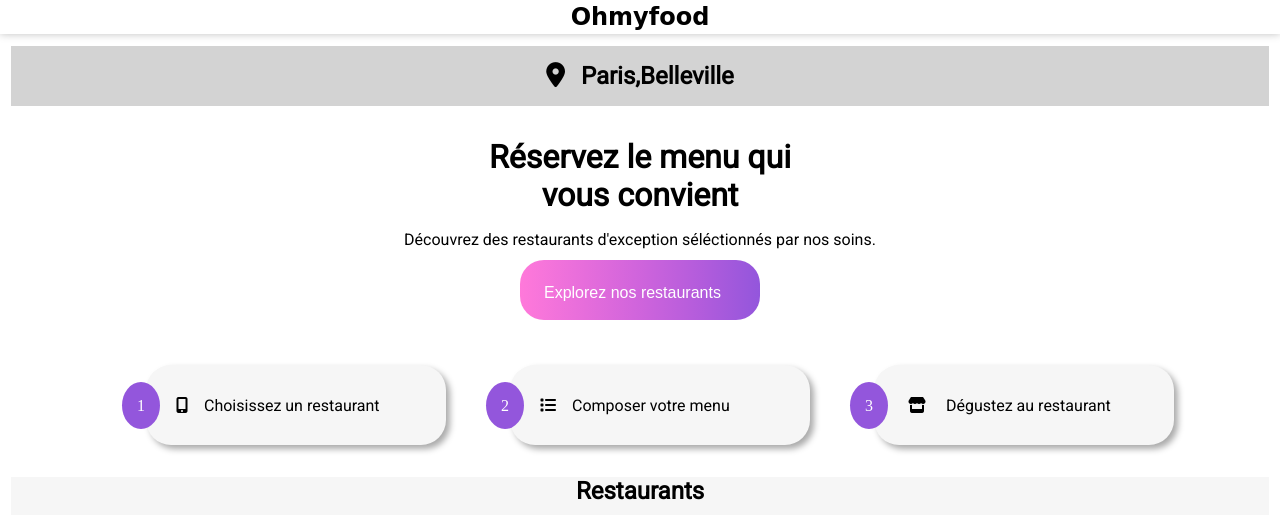
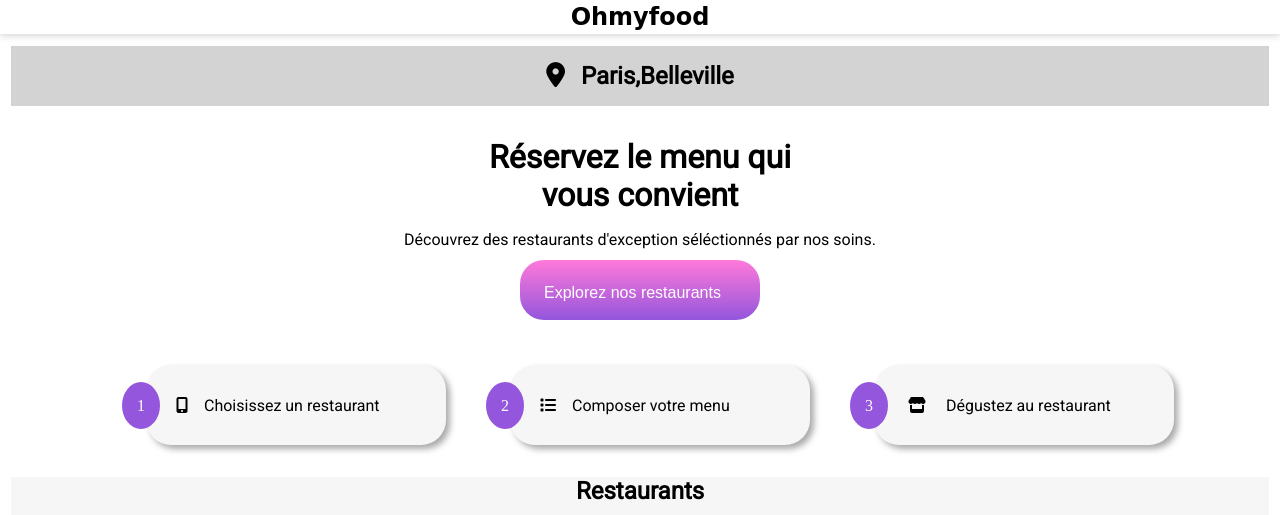
Before and after one commit to GenNelem/ohmyfood-genevieve-nelem, a website: page index.html in a window 1280 px wide. Shown: the top 515 px of the page. Drawn offline with Linux system fonts and the light colour scheme; a web font is replaced by a local one.

Commit message:
added button

```diff
--- a/sass/layout/components.scss
+++ b/sass/layout/components.scss
@@ -66,9 +66,10 @@
 margin-bottom: 50px;
 color: white;
 text-align: center;
-background-image: linear-gradient(to left, #9356dc, #b35cdc, #cf64dc, #e86edb, #ff79da);
+background-image: linear-gradient(to top, #9356dc, #ff79da);
 &:hover{
-background-image: linear-gradient(to left, #ab74f0, #c168eb, #dc77e7, #fa81ee, #f89dde);
+background-image: linear-gradient(to top, #9356dc, #ff79da);
+opacity: 0.9;
 transition:0.7s;
   }
 
```
Also changed, not shown: style.css, 1 other file.
